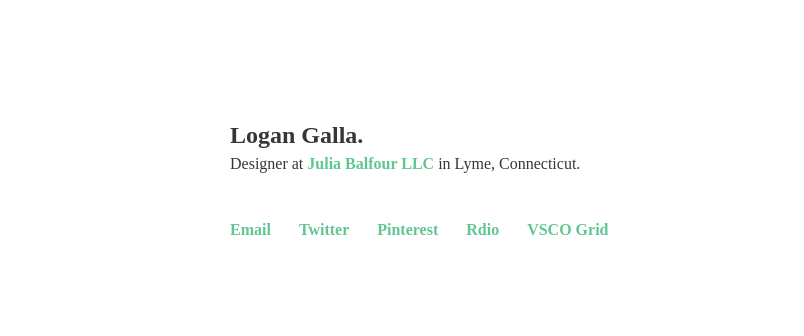
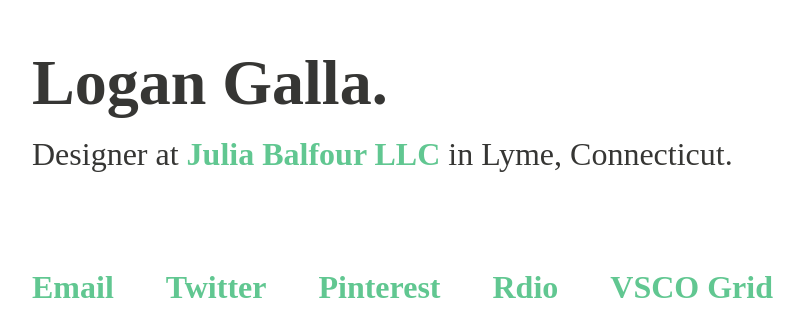
Before and after one commit to logangalla/logangalla.github.io, a plain HTML site: page index.html in a window 1280 px wide. Shown: the part 216-552 px from the top of the page, without its empty margins (160-964 px from the left). Drawn offline with Linux system fonts and the light colour scheme.

Commit message:
Width test

```diff
--- a/styles.css
+++ b/styles.css
@@ -24,18 +24,18 @@ html, body {
 .content {
 	display: inline-block;
 	text-align: left;
-	width: 31.25em;
-	padding: 3.125em;
+	width: 70%;
 }
 
 h1 {
-	font-size: 1.5em;
+	font-size: 4em;
 	margin-bottom: .25em;
 	font-weight: bold;
 	color: #363634;
 }
 
 p {
+	font-size: 2em;
 	margin-bottom: 3em;
 	color: #363634;
 }
@@ -54,7 +54,7 @@ a {
 
 ul.nav li {
 	display: inline-block;
-	font-size: 1em;
+	font-size: 2em;
 	margin-bottom: .5em;
 	padding-right: 1.5em;
 	-webkit-transition: ease 0.5s;
```
Also changed, not shown: index.html (indentation only).
